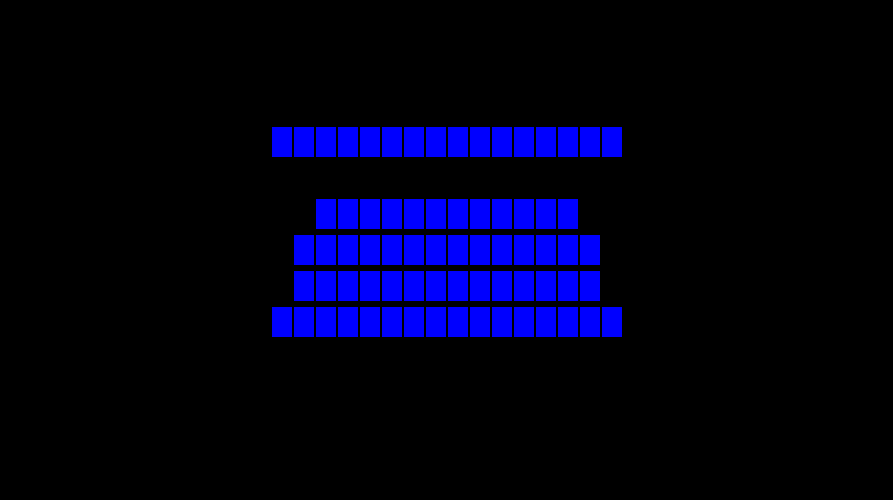
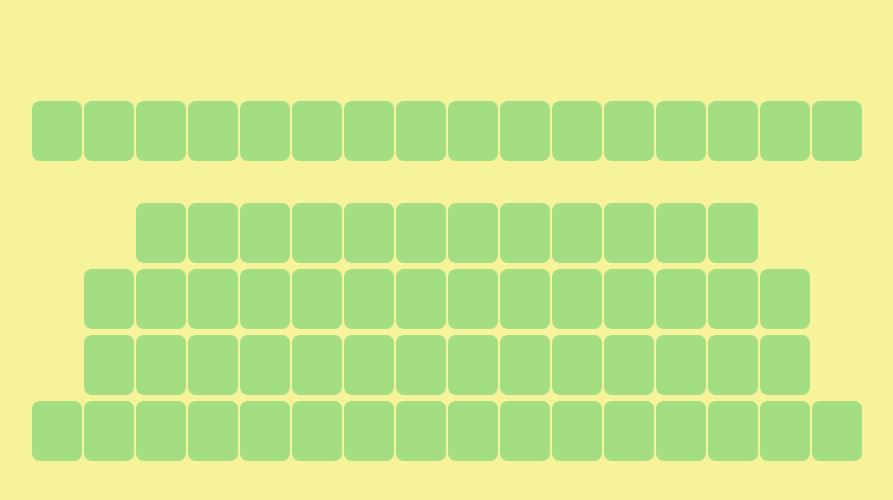
Before and after one commit to dejadavi/midterm_2017, a plain HTML site: page index.html in a window 1280 px wide. Shown: the whole page, without its empty margins (193-1086 px from the left). Drawn offline with nearby package versions, Linux system fonts and the light colour scheme.

Commit message:
added style

```diff
--- a/style.css
+++ b/style.css
@@ -1,19 +1,25 @@
 body{
-    background-color: black;
+    background-color: #F7F39A;
 }
 
 .container{
-margin: 10% auto;
-text-align: center;
+    margin: 0 auto;
+    margin-top: 100px;
+    text-align: center;
 }
 
 .box {
     display: inline-block;
     margin: 0 auto;
-    width:20px;
-    height:30px;
+    width:50px;
+    height:60px;
     margin:1px;
-    background-color:#0000FF;
+    background-color: #A3DE83;
+    border-radius: 8px;
+}
+
+.box:hover {
+    background-color: #38817A;
 }
 
 .blackout {
@@ -22,5 +28,5 @@ text-align: center;
     width:20px;
     height:30px;
     margin:1px;
-    background-color:black;
+    background-color:#F7F39A;
 }
```
